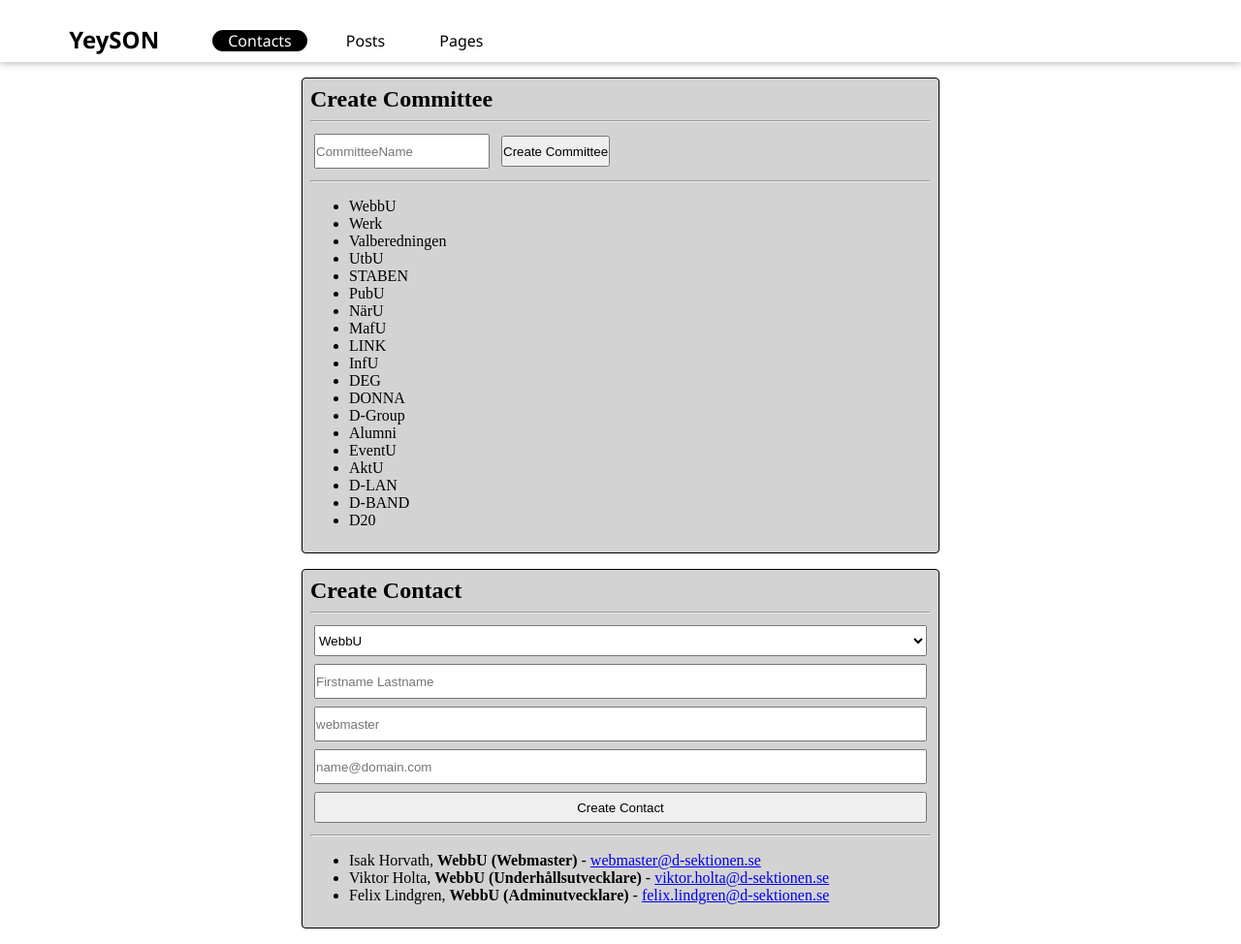
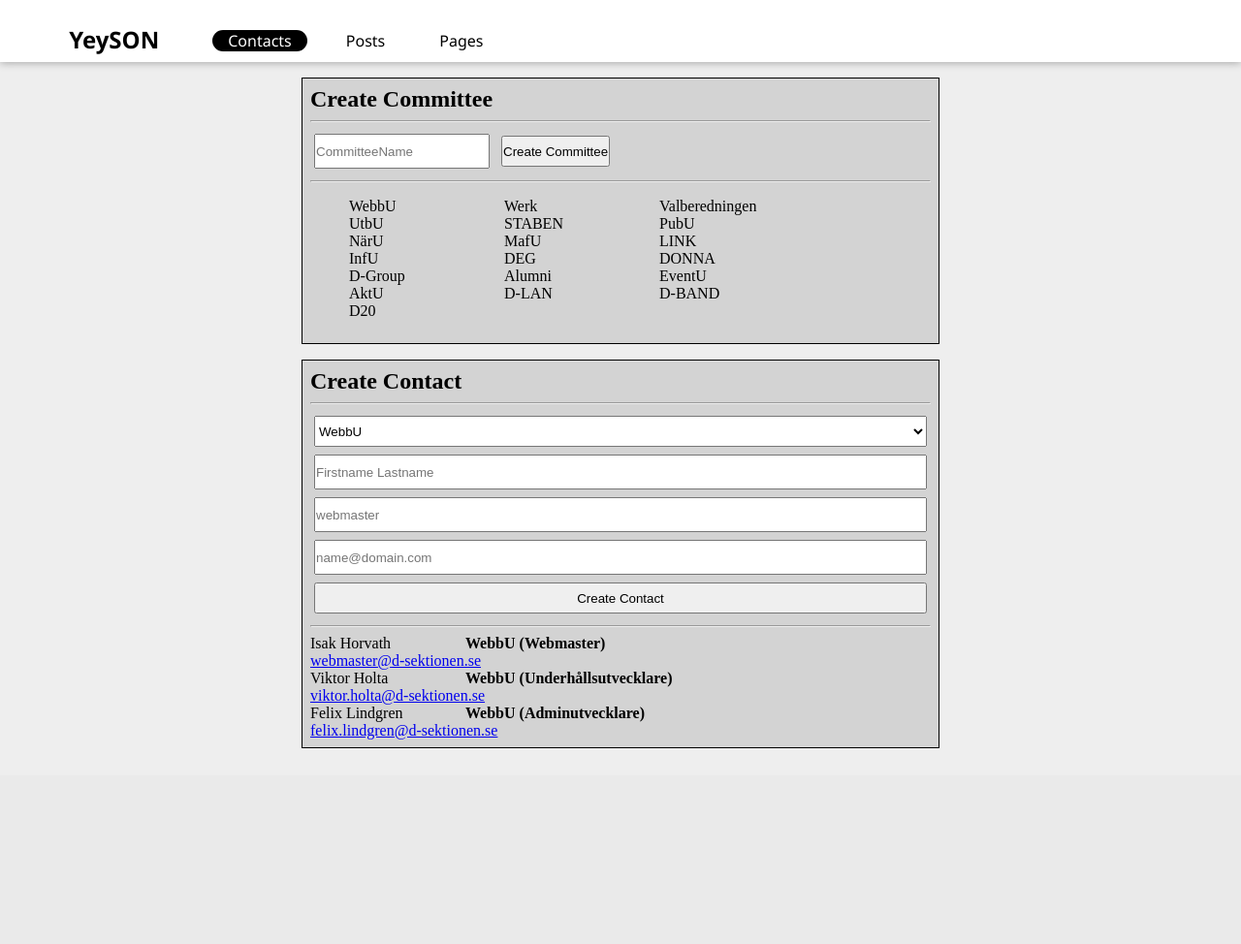
Before and after one commit to tavro/YeySON, a Django app: page / in a window 1280 px wide. Shown: the whole page at 97% size. After the commit the page ends 772 px from the top, so only its background shows below. Run offline with Django 3.2, Linux system fonts and the light colour scheme; data comes from the database, SQL or seed files in the repository; both versions use the stored data as it was after the commit.

Commit message:
NEW: Prepare for usage

```diff
--- a/YeySON/YeySON/urls.py
+++ b/YeySON/YeySON/urls.py
@@ -15,12 +15,15 @@ Including another URLconf
 """
 from django.contrib import admin
 from django.urls import path
-from YeySON.views import home, posts, pages, PostListCreate
+from YeySON.views import home, posts, pages, PostListCreate, PageListCreate, CommitteeListCreate, ContactListCreate
 
 urlpatterns = [
     path('admin/', admin.site.urls),
     path('', home),
     path('posts/', posts),
     path('pages/', pages),
-    path('api/posts/', PostListCreate.as_view())
+    path('api/posts/', PostListCreate.as_view()),
+    path('api/pages/', PageListCreate.as_view()),
+    path('api/committees/', CommitteeListCreate.as_view()),
+    path('api/contacts/', ContactListCreate.as_view())
 ]
--- a/YeySON/YeySON/views.py
+++ b/YeySON/YeySON/views.py
@@ -2,13 +2,28 @@ from django.shortcuts import render
 from django.utils import timezone
 
 from YeySON.models import Committee, Contact, Post, Page
-from YeySON.serializers import PostSerializer
+from YeySON.serializers import PostSerializer, PageSerializer, CommitteeSerializer, ContactSerializer
 
 from rest_framework import generics
 
 class PostListCreate(generics.ListCreateAPIView):
     queryset = Post.objects.all()
     serializer_class = PostSerializer
+
+
+class PageListCreate(generics.ListCreateAPIView):
+    queryset = Page.objects.all()
+    serializer_class = PageSerializer
+
+
+class ContactListCreate(generics.ListCreateAPIView):
+    queryset = Contact.objects.all()
+    serializer_class = ContactSerializer
+
+
+class CommitteeListCreate(generics.ListCreateAPIView):
+    queryset = Committee.objects.all()
+    serializer_class = CommitteeSerializer
 
 
 def home(request):
--- a/YeySON/templates/base.html
+++ b/YeySON/templates/base.html
@@ -6,6 +6,7 @@
             html, body {
                 padding: 0;
                 margin: 0;
+                background: #eee;
             }
             .Section {
                 width: 50%;
@@ -16,7 +17,6 @@
                 margin-top: 16px;
                 margin-bottom: 16px;
                 background-color: lightgray;
-                border-radius: 4px;
             }
             .Section h2 {
                 padding: 0px;
@@ -88,6 +88,24 @@
                 border-radius: 999em;
                 color: #fff;
             }
+
+            .contact {
+                width: 100%;
+                margin: 0;
+                padding: 0;
+            }
+            .name {
+                display: inline-block;
+                width: 156px;
+            }
+            .position, .mail {
+                display: inline-block;
+                width: 256px;
+            }
+            .committee-display {
+                display: inline-block;
+                width: 156px;
+            }
         </style>
     </head>
     <body>
@@ -117,7 +135,7 @@
             <hr/>
             <ul>
                 {% for o in committees %}
-                    <li>{{ o.title }}</li>
+                    <span class="committee-display">{{ o.title }}</span>
                 {% endfor %}
             </ul>
         </div>
@@ -137,11 +155,13 @@
                 <input type="submit" class="Button" value="Create Contact" />
             </form>
             <hr/>
-            <ul>
                 {% for o in contacts %}
-                    <li>{{ o.name }}, <b>{{ o.committee }} ({{ o.position }})</b> - <a href="#">{{ o.mail }}</a></li>
+                    <div class="contact">
+                        <span class="name">{{ o.name }}</span>
+                        <span class="position"><b>{{ o.committee }} ({{ o.position }})</b></span>
+                        <span class="mail"><a href="#">{{ o.mail }}</a></span>
+                    </div>
                 {% endfor %}
-            </ul>
         </div>
     </body>
 </html>
```
Also changed, not shown: YeySON/YeySON/serializers.py (+20 -1 lines), YeySON/templates/pages.html (+19 -5 lines), YeySON/templates/posts.html (+20 -6 lines), YeySON/db.sqlite3.
